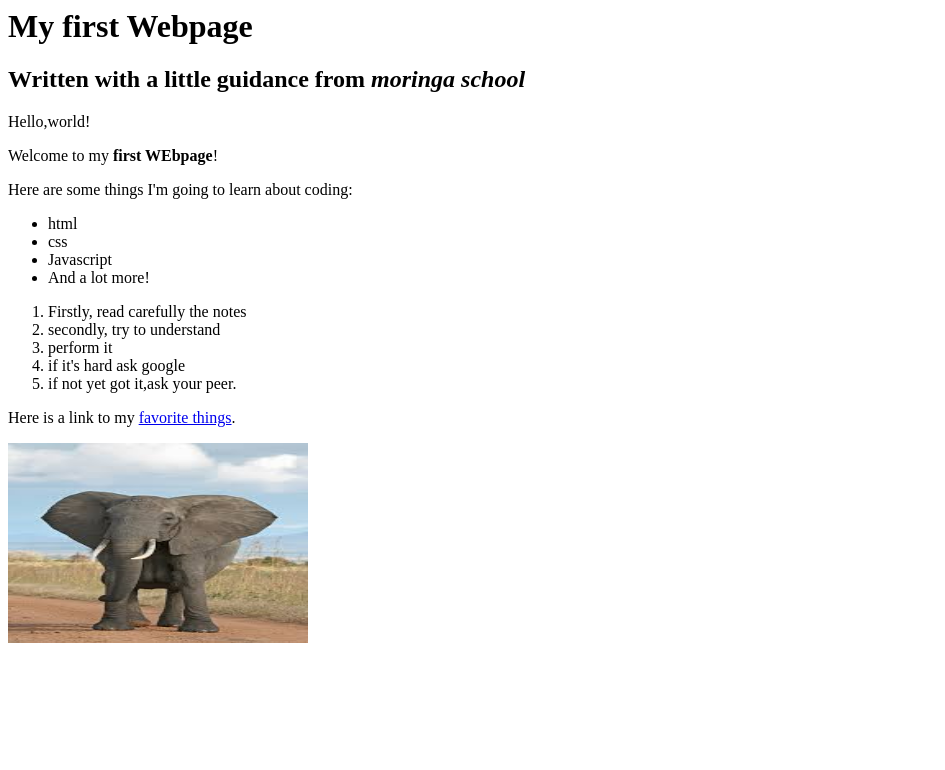
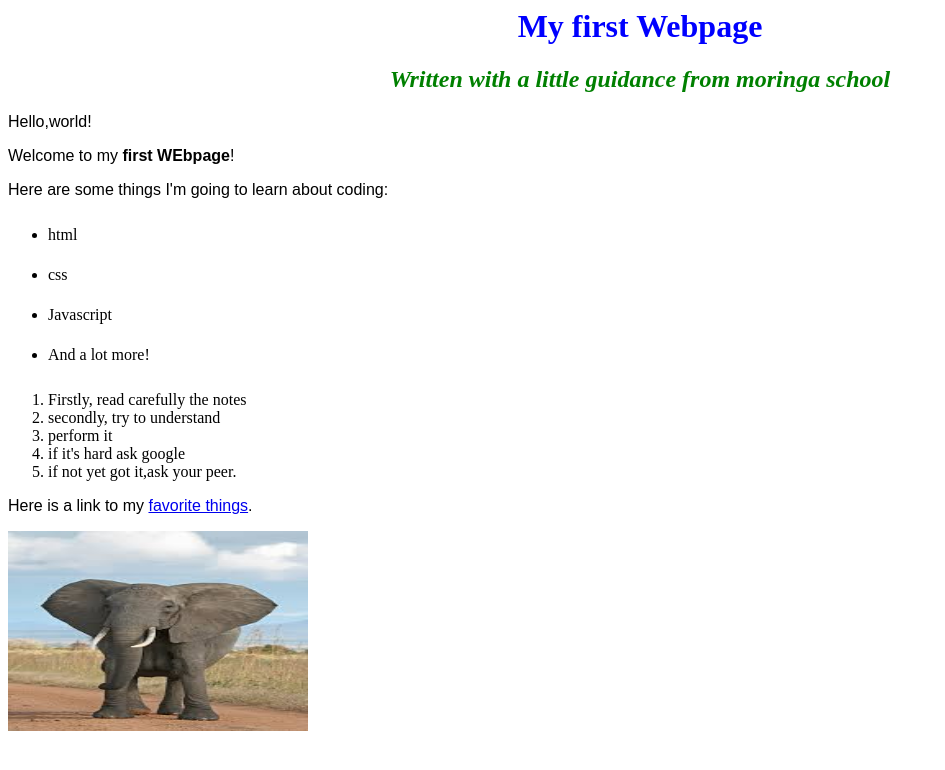
Before and after one commit to vankessa/my-first-webpage, a plain HTML site: page my-first-webpage.html in a window 1280 px wide. Shown: the whole page, without its empty margins (0-945 px from the left). Drawn offline with Linux system fonts and the light colour scheme.

Commit message:
added css styles

```diff
--- /dev/null
+++ b/css/style.css
@@ -0,0 +1,15 @@
+h1 {
+    color: #0000ff;
+    text-align: center;
+  }
+  h2 {
+    color: green;
+    font-style: italic;
+    text-align: center;
+  }
+  p {
+    font-family: sans-serif;
+  }
+  ul {
+    line-height: 40px;
+  }
--- a/my-first-webpage.html
+++ b/my-first-webpage.html
@@ -4,6 +4,9 @@
         <title>
             My first Webpage!
         </title>
+        <link href="css/style.css" rel="stylesheet" type="text/css">
+        </head>
+
         <body>
             <h1> My first Webpage</h1>
             <h2> Written with a little guidance from<em> moringa school</em></h2>
@@ -26,5 +29,4 @@
             <p>Here is a link to my <a href="my-favorite-things.html">favorite things</a>.</p>
             <img src="images/elephant.jpeg" height="200" width="300" alt="A photo of an elephant">
         </body>
-    </head>
 </html>
```
